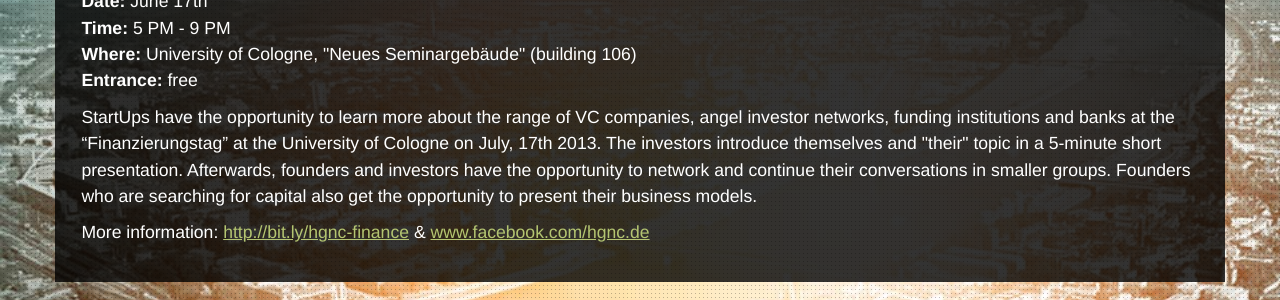
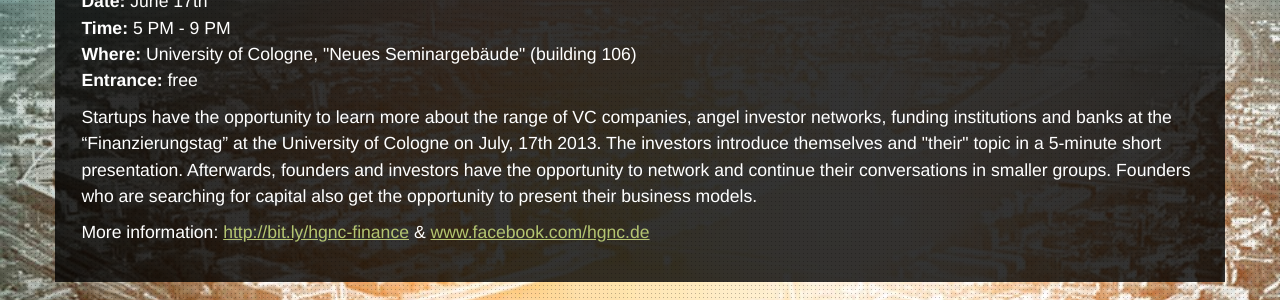
Before and after one commit to InteractiveCologne/interactivecologne.github.com, a Jekyll site: the page built from startup.html, in a window 1280 px wide and 900 px high, scrolled down 7533 px. Shown: the part 153-453 px from the top of the window. Built offline with Jekyll 4.4.1, drawn with Linux system fonts in a browser that asks for light colours; nearby versions of some CDN libraries; some of the changed text lies outside the part shown.

Commit message:
typos & prettification

```diff
--- a/schedule.html
+++ b/schedule.html
@@ -280,7 +280,7 @@
 			<tr>
 				<td>16:30</td>
 				<td rowspan="4" class="startuptalks">
-					Open StartUp Pitches<br/>
+					Open Startup Pitches<br/>
 					<em>10 Pitches à 5 min.</em>
 				</td>
 			</tr>
@@ -352,7 +352,7 @@
 			<tr>
 				<td>9:00</td>
 				<td rowspan="4" colspan="3" class="startupbreakfast">
-					StartUp Breakfast
+					Startup Breakfast
 				</td>
 			</tr>
 			<tr>
--- a/startup.html
+++ b/startup.html
@@ -58,11 +58,11 @@
 					<img class="speaker" src="assets/images/speaker/marc-sieberger.jpg" alt="Marc Sieberger"/><a href="#marc-sieberger" name="marc-sieberger"><strong>Marc Sieberger</strong></a><br/>Founder & COO/CFO Doo. As entrepreneur and investor Marc knows both sides of the table. In his role as co-founder of e42 Marc enjoys working with dedicated, visionary founders to create innovative products and disruptive business models. e42 has seed funded and coached companies like 6Wunderkinder, kaufDA, myTaxi and Robot Media. Prior to e42, Marc led ip.labs as COO & CFO from a startup to an established worldwide leading photo service software provider and its acquisition by FUJIFILM Corp. In 2011 he co-founded doo and set off on his next mission - reinvent the way we work with documents and information. Marc is a frequent speaker at international tech events. He's talking about <em>"Business model design in the app-economy"</em>.
 				</p>
 				<p class="speaker">
-					<img class="speaker" src="assets/images/speaker/nils-zuendorf.jpg" alt="Nils Zündorf"/><a href="#nils-zuendorf" name="nils-zuendorf"><strong>Nils Zündorf</strong></a><br/>Nils is mentor of several startups and founder of <a title=Gruenderkey href="http://gruenderkey.de" target="_blank">gruendekey.de</a> - an exclusive club for founders. <em>One of the biggest issues of Startups is miscommunication of tech and biz people. This festival should bring them closer together!</em> <strong>Finding CTOs and other technical talent– avoiding the most common misconceptions </strong> - The majority of startups focus on technical innovation, or are at least based on a scaleable and complex technical infrastructure. The high competition for excellent hackers and a multitalented CTO often results in a never ending hiring process. Learn how to attract these talents without high paychecks or a safe future. What are the pains and gains of people with technical backgrounds? Nils Zündorf will talk about the most common pitfalls and explain with practical examples and guerrilla marketing techniques how to solve them.
+					<img class="speaker" src="assets/images/speaker/nils-zuendorf.jpg" alt="Nils Zündorf"/><a href="#nils-zuendorf" name="nils-zuendorf"><strong>Nils Zündorf</strong></a><br/>Nils is mentor of several startups and founder of <a title=Gruenderkey href="http://gruenderkey.de" target="_blank">gruenderkey.de</a> - an exclusive club for founders. <em>One of the biggest issues of Startups is miscommunication of tech and biz people. This festival should bring them closer together!</em> <strong>Finding CTOs and other technical talent– avoiding the most common misconceptions </strong> - The majority of startups focus on technical innovation, or are at least based on a scaleable and complex technical infrastructure. The high competition for excellent hackers and a multitalented CTO often results in a never ending hiring process. Learn how to attract these talents without high paychecks or a safe future. What are the pains and gains of people with technical backgrounds? Nils Zündorf will talk about the most common pitfalls and explain with practical examples and guerrilla marketing techniques how to solve them.
 				</p>
 				<div style="clear:both"></div>
 				<h3><a href="#startup-breakfast" name="startup-breakfast">Startup Breakfast</a></h3>
-				<p>We would like to invite you to StartUp Breakfast in Cologne. Enjoy a tasty croissant and a hot coffee in a laid-back atmosphere before you start a successful rest of the week. Connect and chat with interesting faces from Cologne's emerging StartUp scene. We are looking forward to meet you there.</p>
+				<p>We would like to invite you to Startup Breakfast in Cologne. Enjoy a tasty croissant and a hot coffee in a laid-back atmosphere before you start a successful rest of the week. Connect and chat with interesting faces from Cologne's emerging startup scene. We are looking forward to meet you there.</p>
 
 				<h3><a href="#Lightning talks" name="Lightning talks">Lightning Talks</a></h3>
 				<p>Short talks by the attendees. Only a limited number of open slots, free choice of subject. Time is limited to five minutes.</p>
@@ -137,7 +137,7 @@
 					<strong>Time:</strong> 9 AM - 8 PM<br/>
 					<strong>Entrance:</strong> 80 EUR
 				</p>
-				<p>C'n'B – Creativity & Business Convention is a forum where decision-makers, thinkers and generators from the creative industries’ entertainment sectors meet. The two-day event invites experienced experts and startups, company founders and dedicated freelancers, creative people and business pros, university graduates and students, to discuss future formats for production, financing and exploitation, new life and business models, new trends and visions. C'n'B offers creative people a home and an action platform - instead of passive consumption, our agenda involves active participation, and creative interaction.</p>
+				<p>C'n'B – Creativity &amp; Business Convention is a forum where decision-makers, thinkers and generators from the creative industries’ entertainment sectors meet. The two-day event invites experienced experts and startups, company founders and dedicated freelancers, creative people and business pros, university graduates and students, to discuss future formats for production, financing and exploitation, new life and business models, new trends and visions. C'n'B offers creative people a home and an action platform - instead of passive consumption, our agenda involves active participation, and creative interaction.</p>
 				<p>More information: <a href="http://www.c-o-pop.de/de/cnb-convention/news">http://www.c-o-pop.de/de/cnb-convention/news</a></p>
 				<a href="http://www.flickr.com/photos/51764640@N05/5883737865/" title="CnB 2011 by cnbconvention, on Flickr"><img src="http://farm6.staticflickr.com/5238/5883737865_a4b7c1583e_b.jpg" width="906" alt="CnB 2011"></a>
 			</div>
@@ -150,7 +150,7 @@
 				  <strong>Where:</strong> University of Cologne, "Neues Seminargebäude" (building 106)</br/>
 				  <strong>Entrance:</strong> free
 				</p>
-				<p>StartUps have the opportunity to learn more about the range of VC companies, angel investor networks, funding institutions and banks at the “Finanzierungstag” at the University of Cologne on July, 17th 2013.
+				<p>Startups have the opportunity to learn more about the range of VC companies, angel investor networks, funding institutions and banks at the “Finanzierungstag” at the University of Cologne on July, 17th 2013.
 				  The investors introduce themselves and "their" topic in a 5-minute short presentation. Afterwards, founders and investors have the opportunity to network and continue their conversations in smaller groups. Founders who are searching for capital also get the opportunity to present their business models.</p>
 				<p>
 				  More information: <a href="http://bit.ly/hgnc-finance">http://bit.ly/hgnc-finance</a> & <a href="http://www.facebook.com/hgnc.de">www.facebook.com/hgnc.de</a>
```
Also changed, not shown: other parts of startup.html (+1 -1 lines).
